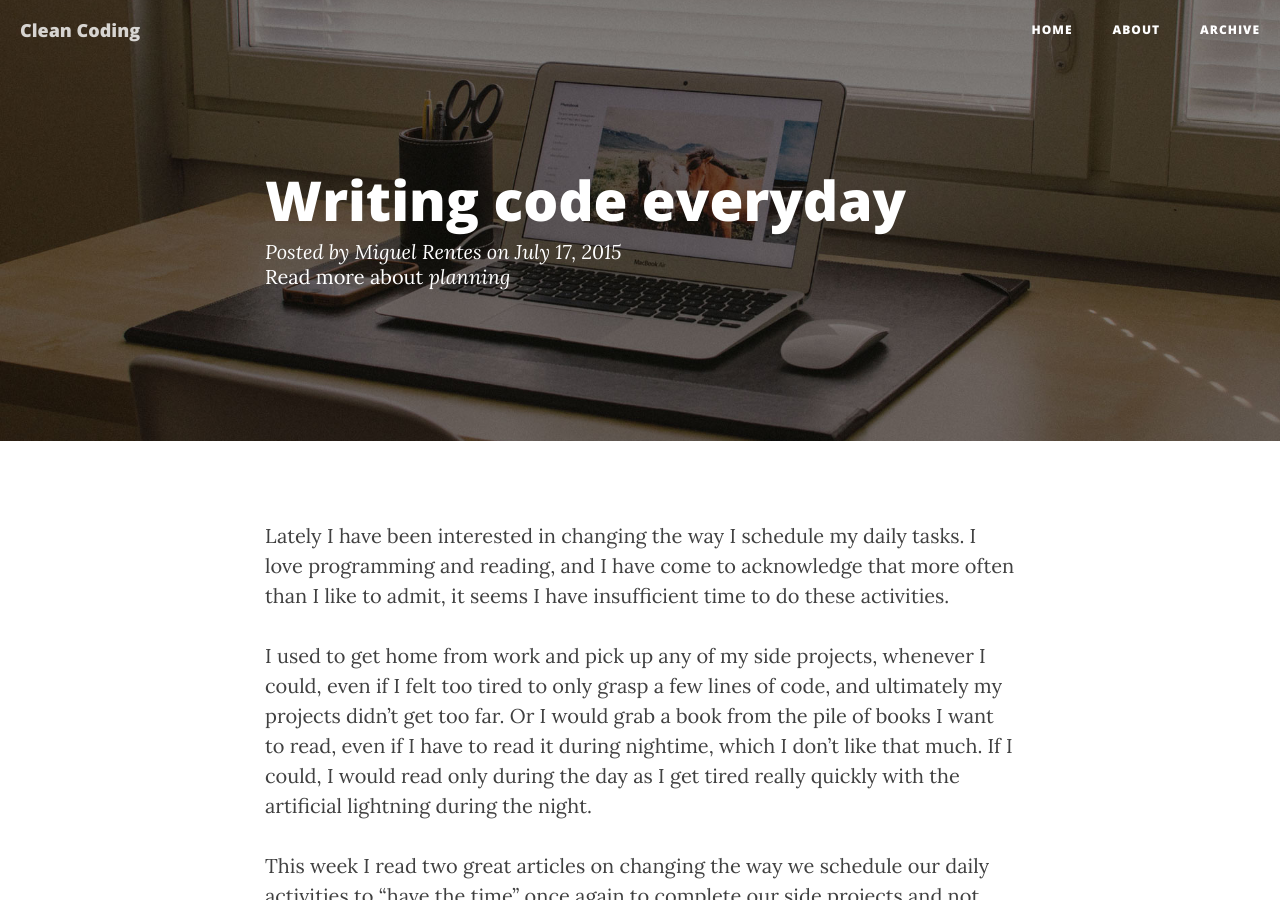
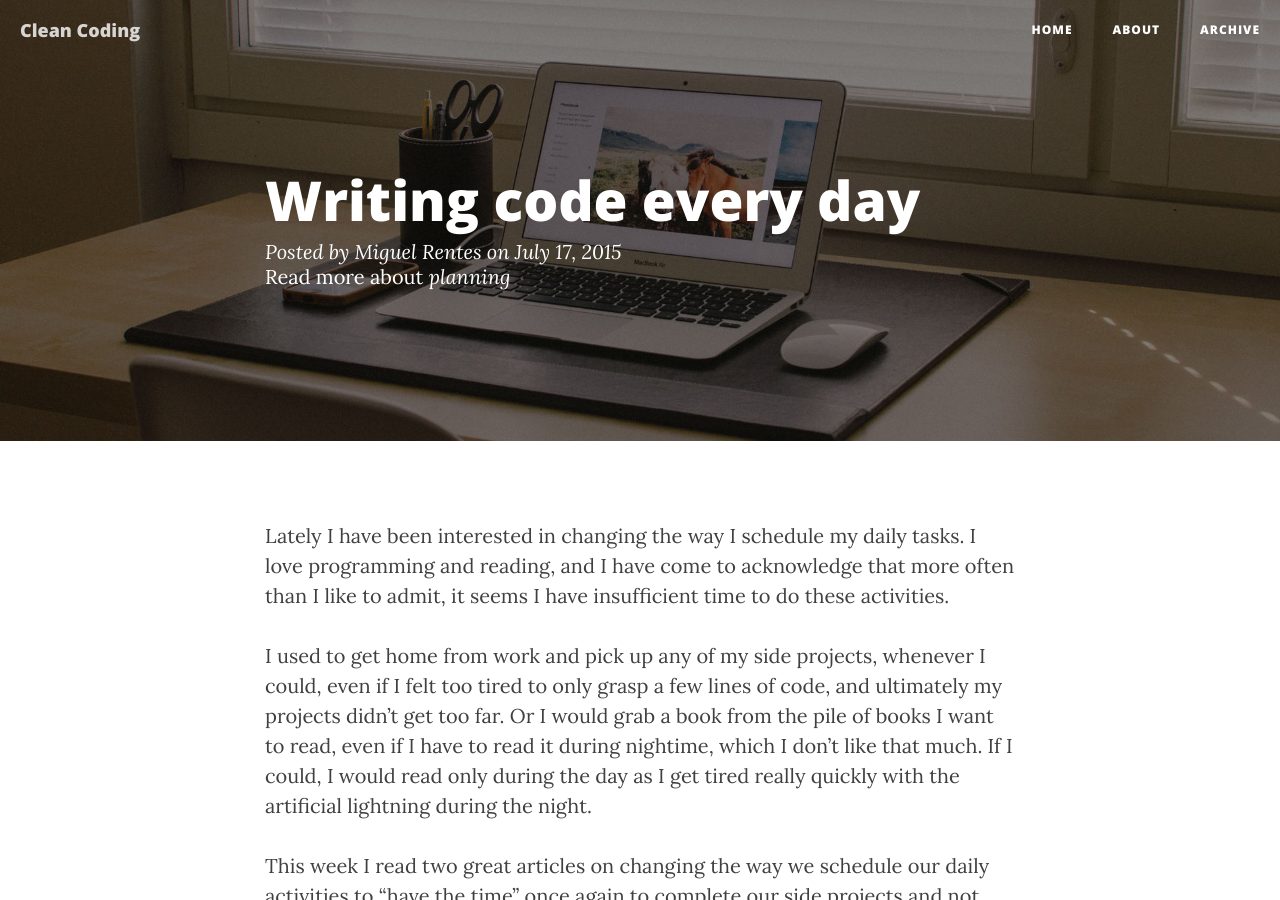
Before and after one commit to rentes/rentes.github.io, a Jekyll site: the page built from _posts/2015-07-17-writing-code-everyday.markdown, in a window 1280 px wide and 900 px high. Built offline with Jekyll 4.4.1, drawn with Linux system fonts in a browser that asks for light colours; nearby versions of some CDN libraries; Markdown is read by kramdown in place of the engine named in the settings; comment, search, counter and statistics services are not loaded.

```diff
--- a/_posts/2015-07-17-writing-code-everyday.markdown
+++ b/_posts/2015-07-17-writing-code-everyday.markdown
@@ -1,6 +1,6 @@
 ---
 layout: post
-title:  "Writing code everyday"
+title:  "Writing code every day"
 date:   2015-07-17 12:48
 author: Miguel Rentes
 comments: true
```
